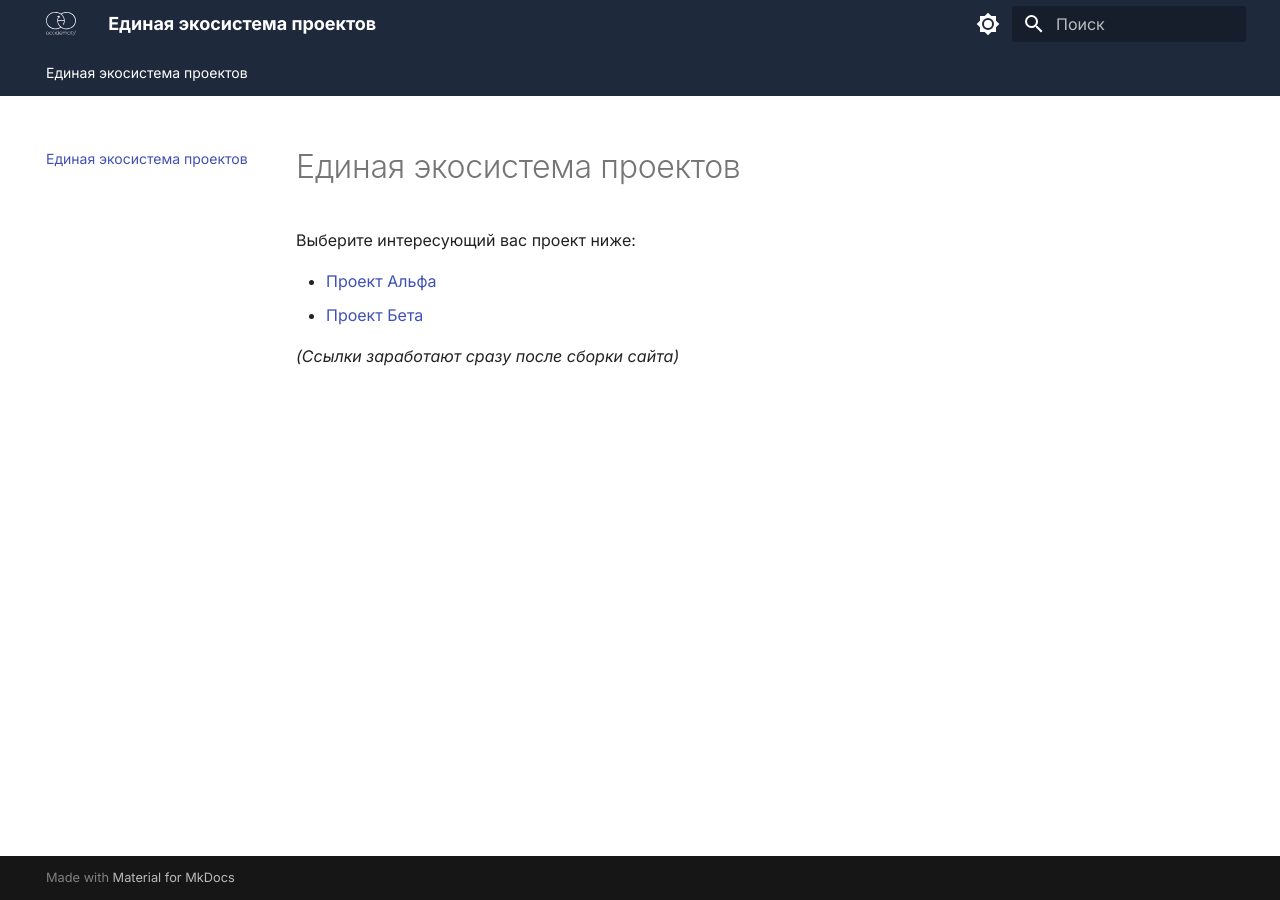
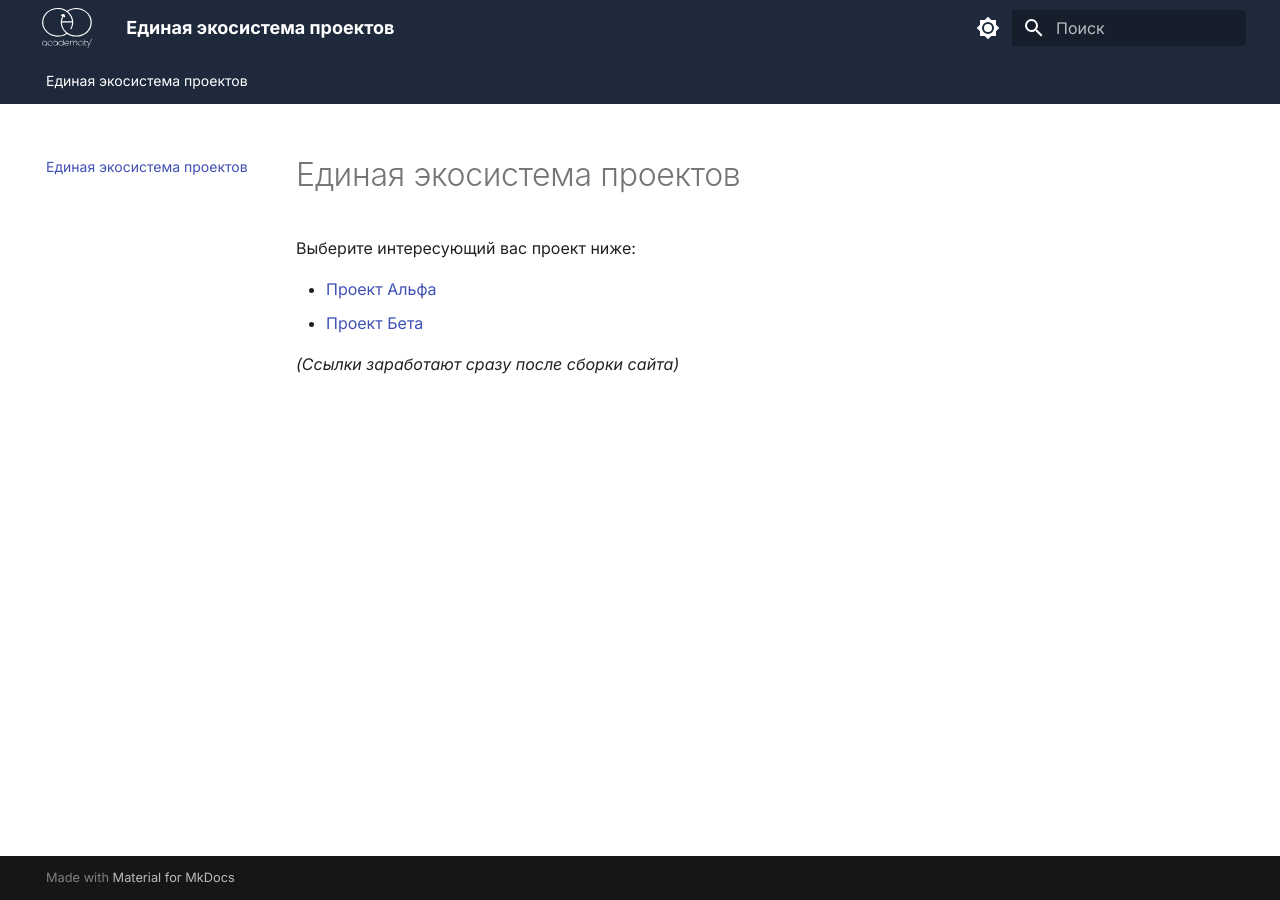
Before and after one commit to plankconstanta/central-docs, an MkDocs documentation site: the page built from docs/index.md, in a window 1280 px wide. Built offline with MkDocs 1.6.1 and Material for MkDocs 9.7.7, drawn with Linux system fonts in a browser that asks for light colours.

Commit message:
Update extra.css: logo

```diff
--- a/docs/stylesheets/extra.css
+++ b/docs/stylesheets/extra.css
@@ -25,3 +25,16 @@ h1, h2, h3, h4, h5, h6 {
   --md-primary-fg-color--dark:  #020617;
   --md-accent-fg-color:         #3b82f6;
 }
+
+/* Настройка пропорций для горизонтального логотипа «АкадемСити» */
+.md-header__button.md-logo img, .md-sidebar__src img {
+  height: 2rem;       /* Высота логотипа в шапке */
+  width: auto;        /* Автоматическая ширина, чтобы не сжимался */
+  max-width: 200px;   /* Ограничение максимальной ширины */
+}
+
+/* Изменяем отступы, чтобы логотип смотрелся гармонично */
+.md-header__button.md-logo {
+  padding: 0.2rem;
+  margin-right: 0.5rem;
+}
```
